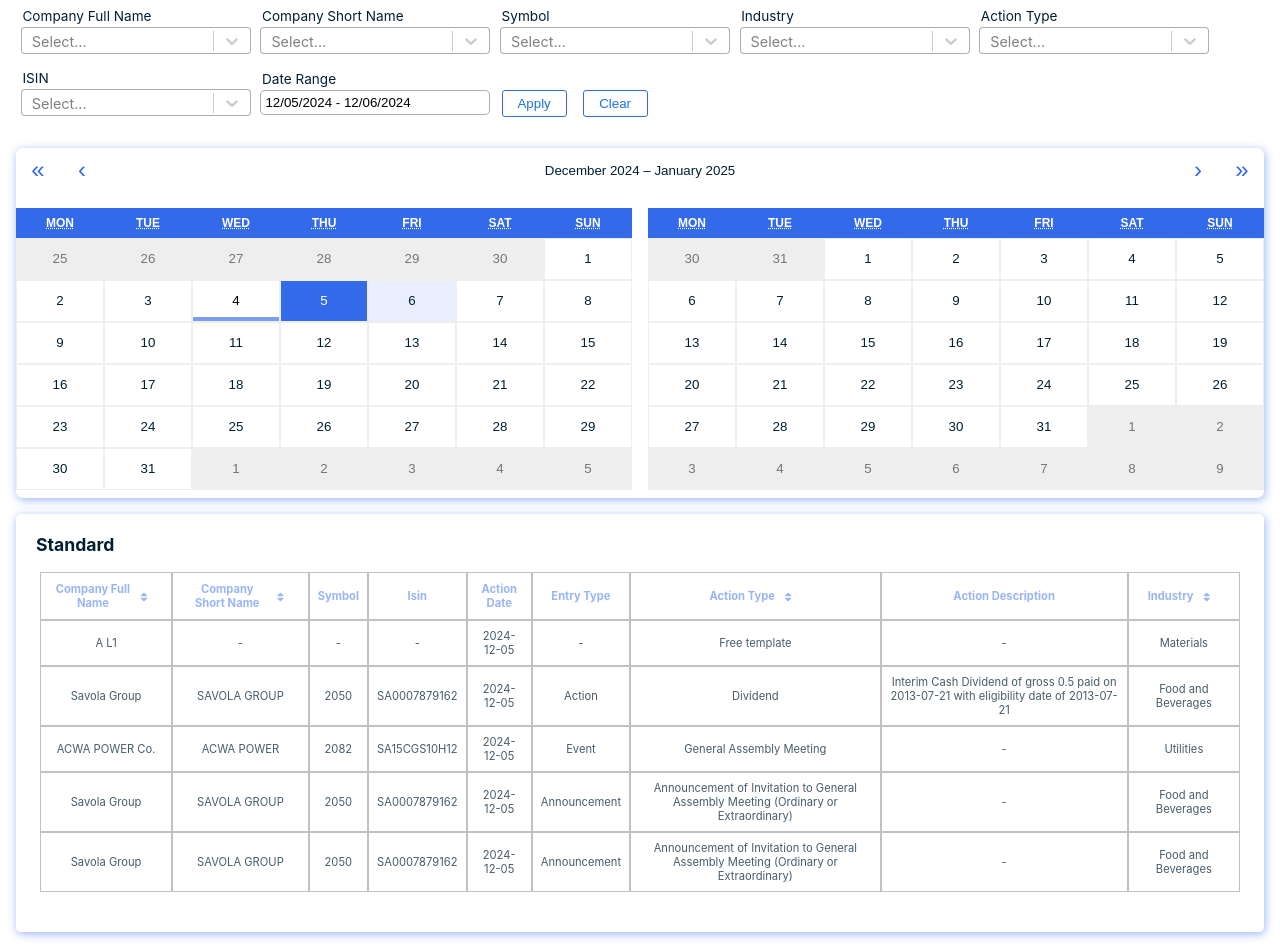
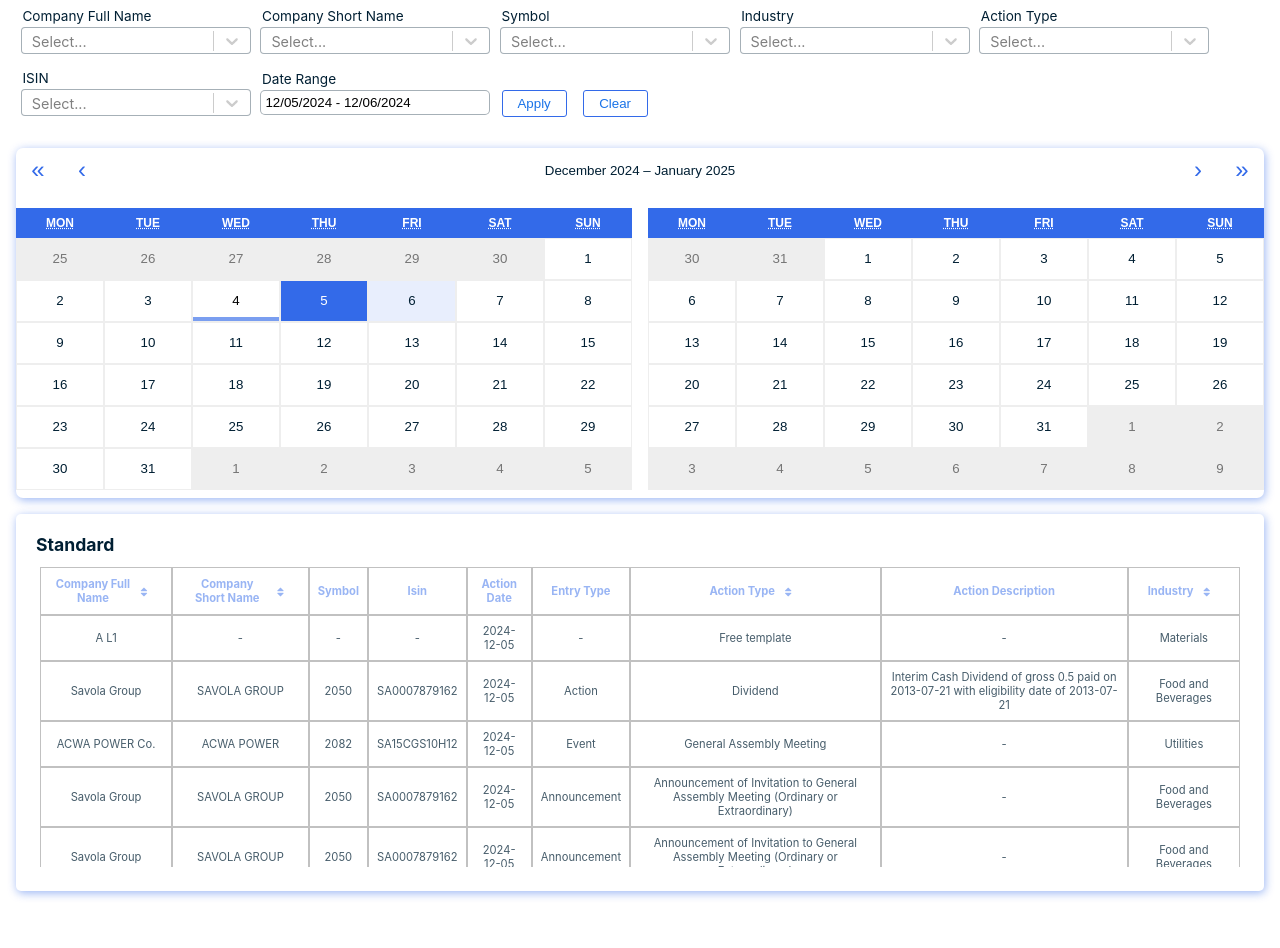
Before and after one commit to ranaRabie/event-calendar, a React (Create React App) app: page / in a window 1280 px wide. Both pictures are taken after typing "Sample", "Sample", "Sample", "Sample", "Sample", "Sample" into the empty fields and a click on the button "Clear". After the commit the page ends 907 px from the top, so only its background shows below. Built offline with nearby package versions, Linux system fonts and the light colour scheme.

Commit message:
add scroll to events table

```diff
--- a/src/Components/Tables/EventsTable.js
+++ b/src/Components/Tables/EventsTable.js
@@ -38,6 +38,7 @@ export const EventsTable = ({ list, onClickItem }) => {
         <div className='events-list standard-list'>
             <h3>Standard</h3>
             <div ref={tooltipRef} className="tooltip">click to expand</div>
+            <div className="table-scroll">
                 <table>
                     <thead>
                     <tr>
@@ -109,5 +110,6 @@ export const EventsTable = ({ list, onClickItem }) => {
                     </tbody>
                 </table>
             </div>
+        </div>
     )
 }
--- a/src/index.css
+++ b/src/index.css
@@ -186,6 +186,16 @@ table th button.sort-btn i {
   cursor: pointer;
 }
 
+.table-scroll {
+  max-height: 300px;
+  overflow-y: auto;
+  margin: 0.5rem;
+}
+
+.table-scroll table {
+  padding: 0;
+}
+
 .standard-list tbody tr {
   cursor: pointer;
 }
```
Lines whose indentation alone changed are shown as unchanged.
